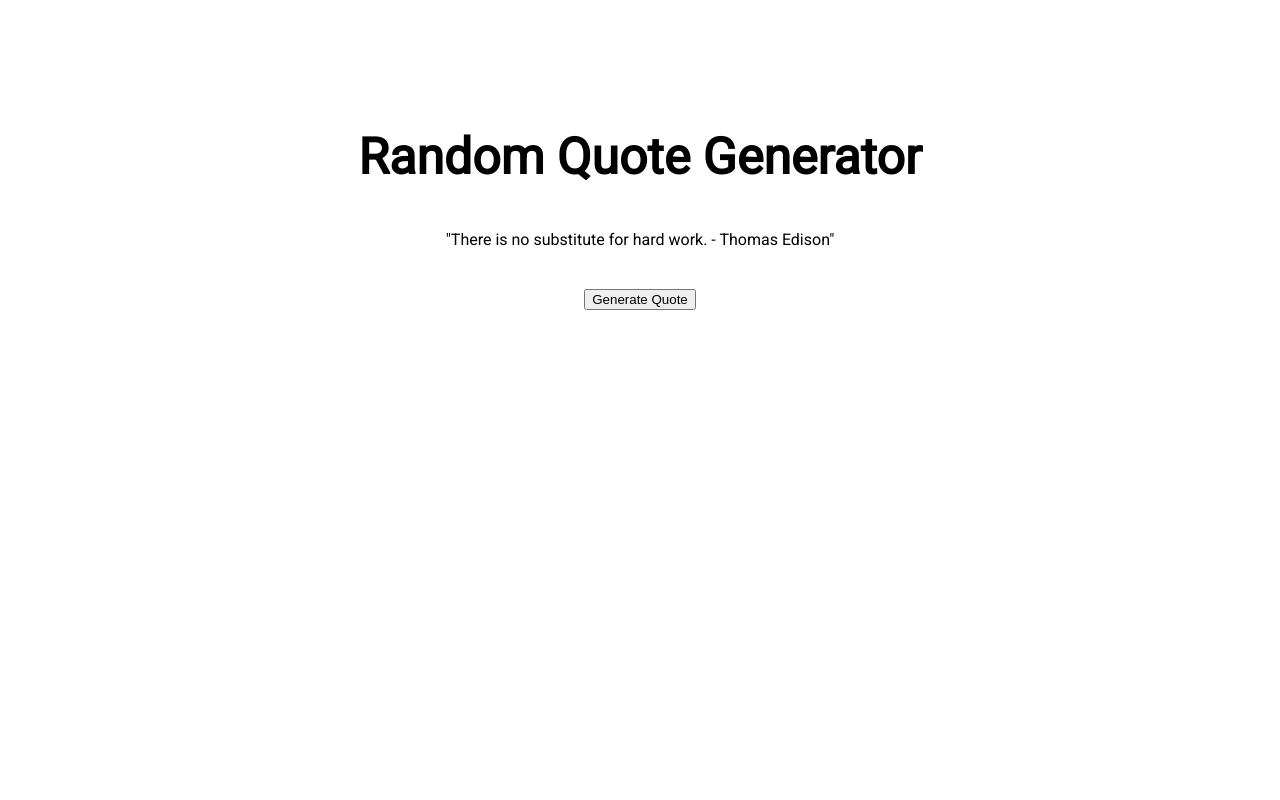
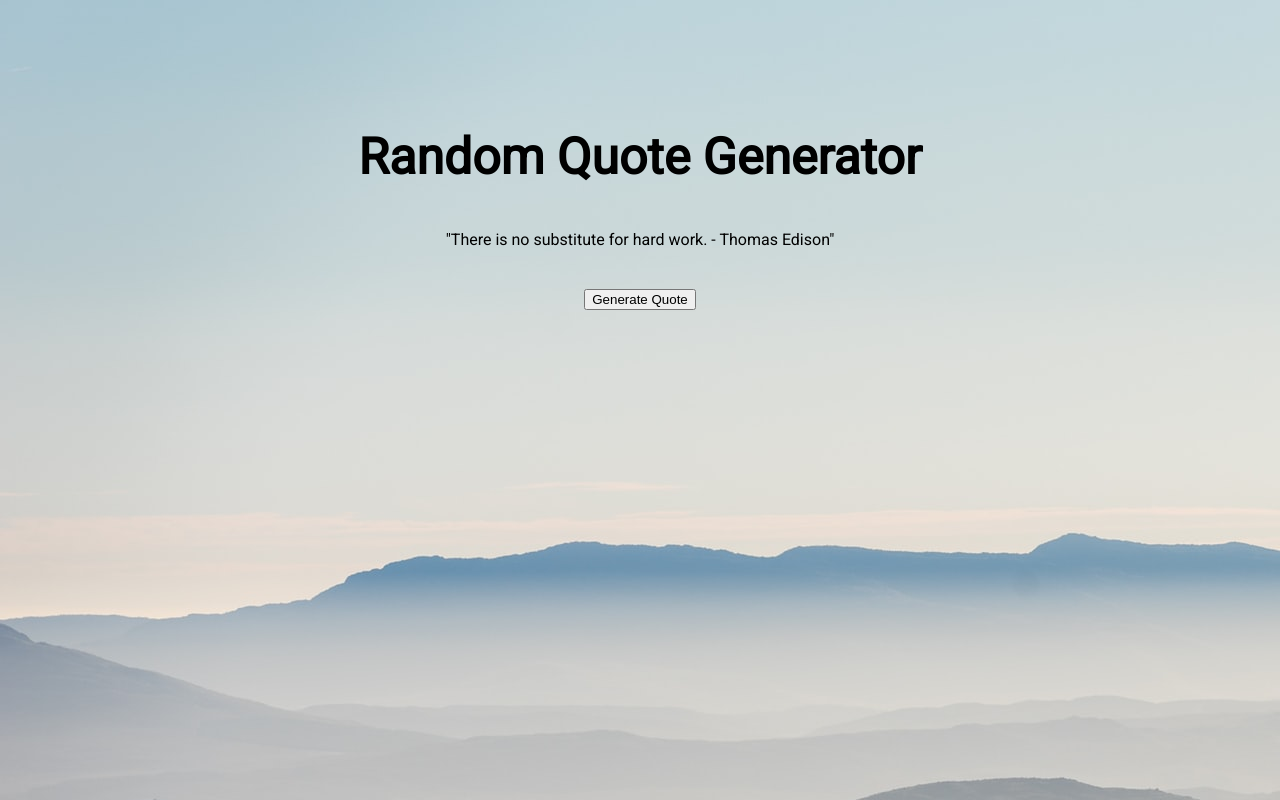
Before and after one commit to js-mentorship-razvan/project-1, a plain HTML site: page app/src/index.html in a window 1280 px wide. Drawn offline with Linux system fonts and the light colour scheme.

Commit message:
added background image

```diff
--- a/app/src/styles/style.css
+++ b/app/src/styles/style.css
@@ -1,3 +1,4 @@
+
 h1 {
     text-align: center;
     font-size: 50px;
@@ -15,6 +16,7 @@ button {
 }
 
 body {
+    background-image: url('img/background.jpeg');
     font-family: 'Roboto', sans-serif;
     margin-top: 10%;
 }
```
Also changed, not shown: app/src/styles/img/background.jpeg (added).
